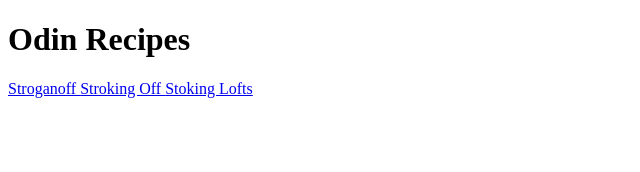
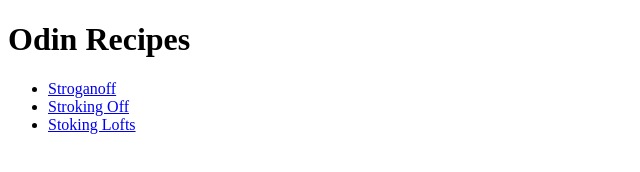
Before and after one commit to braedonwatkins/odin_recipes, a plain HTML site: page odin-recipes/index.html in a window 1280 px wide. Shown: the whole page, without its empty margins (0-640 px from the left). Drawn offline with Linux system fonts and the light colour scheme.

Commit message:
turned recipe links into list

```diff
--- a/odin-recipes/index.html
+++ b/odin-recipes/index.html
@@ -10,8 +10,10 @@
     <body>
         <h1>Odin Recipes</h1>
 
-        <a href="pages/recipes/stroganoff.html"> Stroganoff </a>
-        <a href="pages/recipes/strokingoff.html"> Stroking Off </a>
-        <a href="pages/recipes/stokinglofts.html"> Stoking Lofts </a>
+        <ul>
+            <li><a href="pages/recipes/stroganoff.html"> Stroganoff </a></li>
+            <li><a href="pages/recipes/strokingoff.html"> Stroking Off </a></li>
+            <li><a href="pages/recipes/stokinglofts.html"> Stoking Lofts </a></li>
+        </ul>
     </body>
 </html>
```
